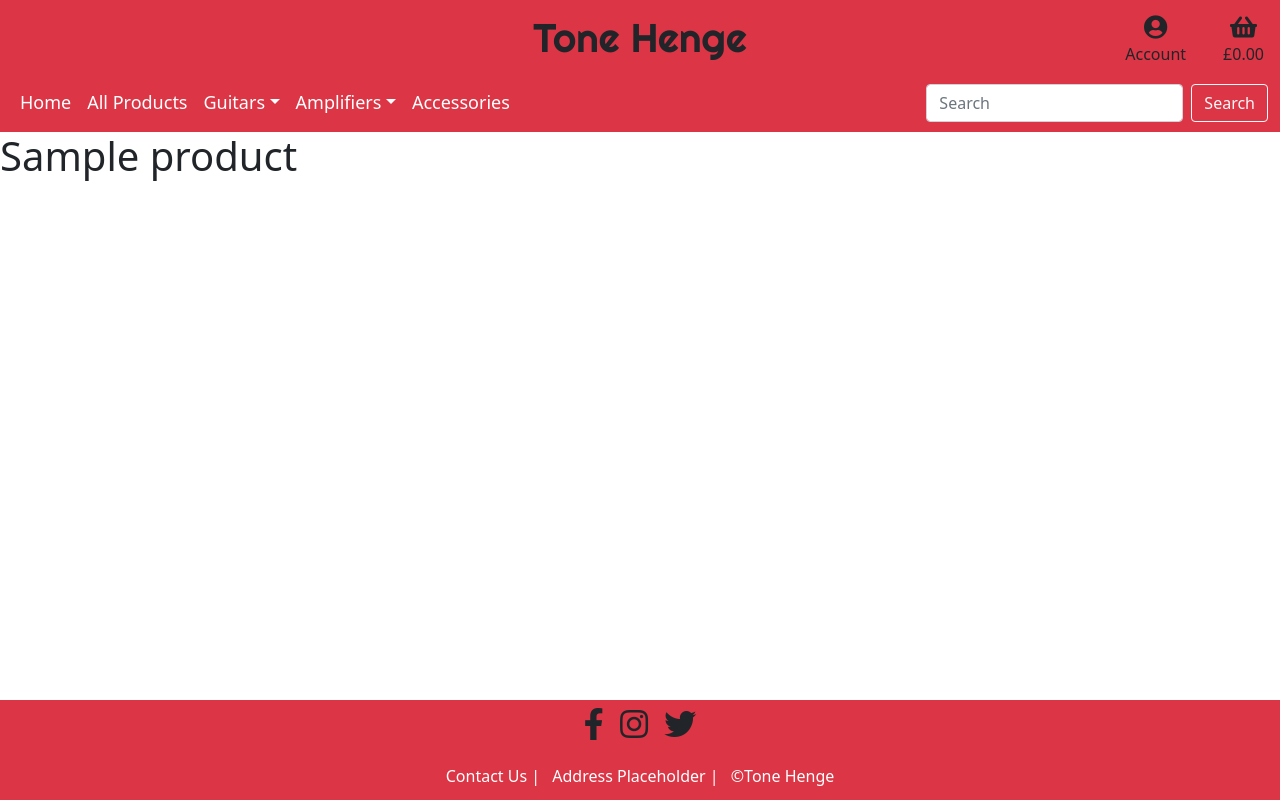
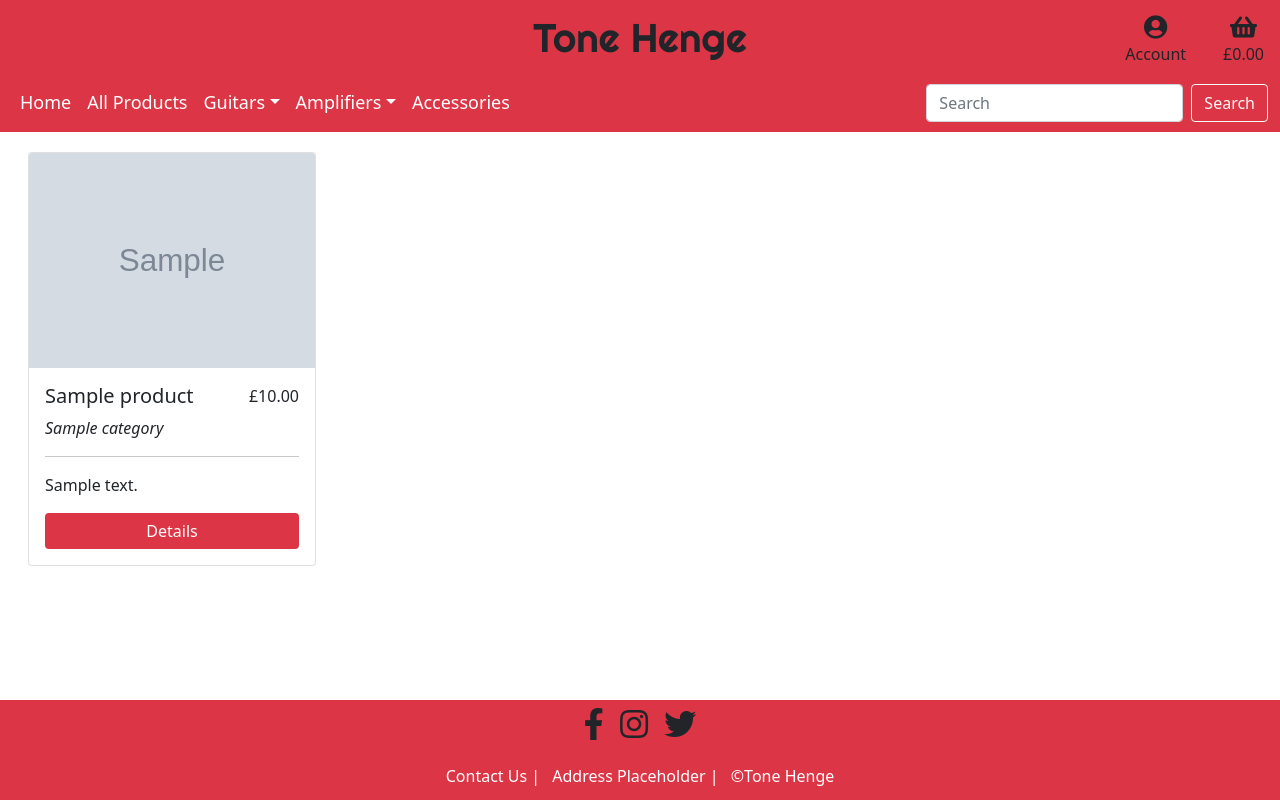
Before and after one commit to Code-Institute-Submissions/tone-henge, a Django app: template products/templates/products/products.html in a window 1280 px wide. Run offline with Django 4.2, Linux system fonts and the light colour scheme; the template is opened without the code that fills it: values that come from a table or form of the project are taken from there, others are empty; tables that the repository leaves empty hold one stand-in row (values such as "Sample post"); grey boxes marked "Sample" are stand-in pictures; parts of the project's set-up code (start-up, migrations or seed data) failed here and were passed over.

Commit message:
Create product preview element & render all items on products page

```diff
--- a/products/templates/products/products.html
+++ b/products/templates/products/products.html
@@ -1,9 +1,24 @@
 {% extends 'base.html' %}
 
 {% block content %}
-
-{% for prod in products %}
-<h1>{{ prod.name }}</h1>
-{% endfor %}
-
+<div class="row g-0 m-3">
+    {% for product in products %}
+    <!-- Product Preview Card Element -->
+    <div class="col-sm-6 col-md-6 col-lg-4 col-xl-3 justify-content-center d-flex p-1">
+        <div class="card" style="width: 18rem;">
+            <img src="{{ product.image.url }}" class="card-img-top" alt="product preview">
+            <div class="card-body">
+                <div class="d-flex justify-content-between">
+                    <h5 class="card-title">{{ product.name }}</h5>
+                    <span class="align-bottom">£{{ product.price }}</span>
+                </div>
+                <span class="fst-italic fw-light">{{ product.category }}</span>
+                <hr>
+                <p class="card-text">{{ product.content }}</p>
+                <a href="#" class="btn bg-red btn-outline-dark w-100 border-0 text-white">Details</a>
+            </div>
+        </div>
+    </div>
+    {% endfor %}
+</div>
 {% endblock content %}
```
